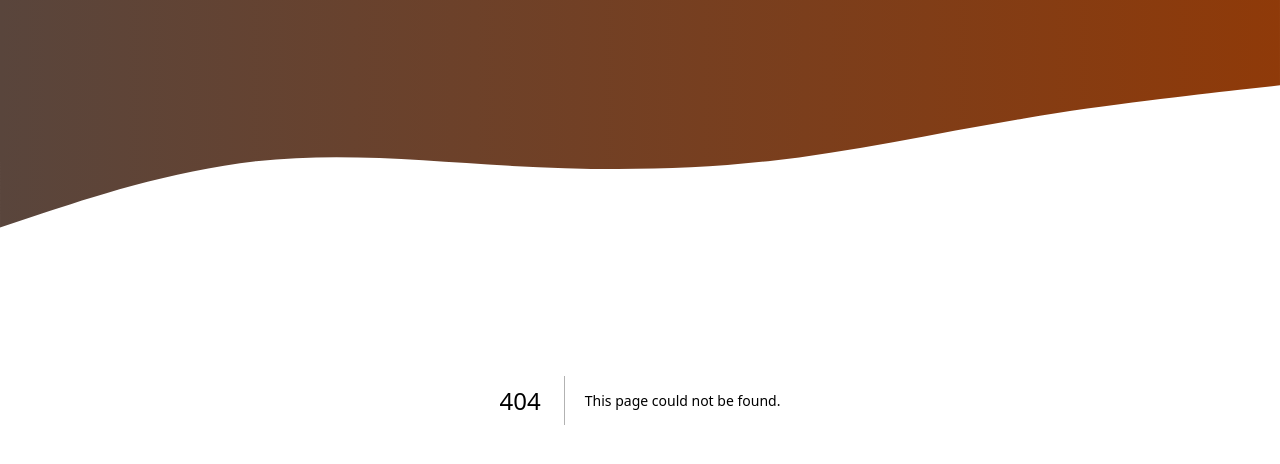
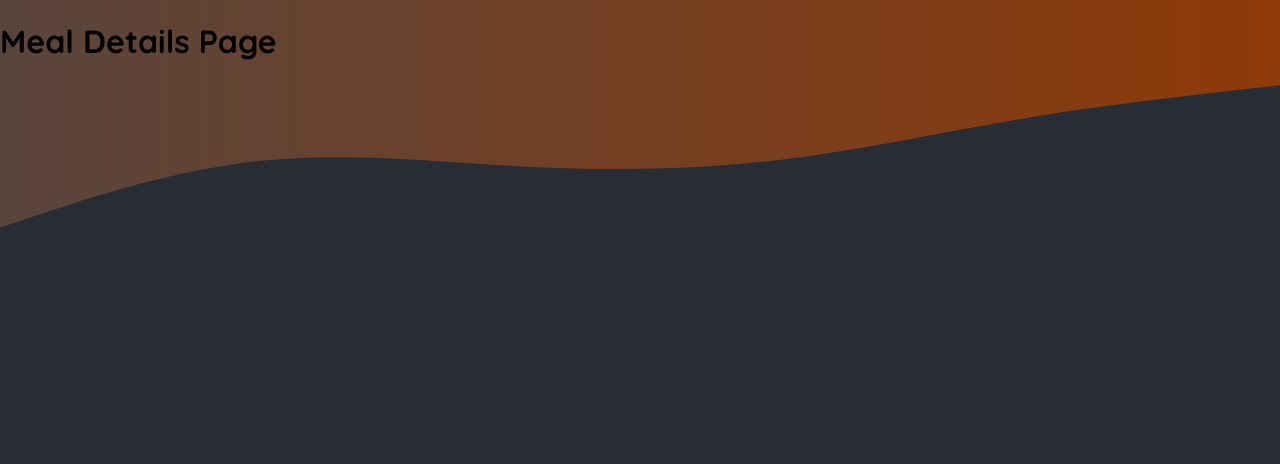
Before and after one commit to SamedyHUNX/nextjs, a Next.js app in the folder 05-onwards-foodies-starting-project/: page /meals/1 in a window 1280 px wide. Before the commit this address had no page. Shown: the top 464 px of the page. Built offline with nearby package versions, Linux system fonts and the light colour scheme.

Commit message:
master: addtion of folder 5

```diff
--- /dev/null
+++ b/05-onwards-foodies-starting-project/app/meals/[slug]/page.js
@@ -0,0 +1,3 @@
+export default function MealDetailsPage() {
+  return <h1>Meal Details Page</h1>;
+}
```
